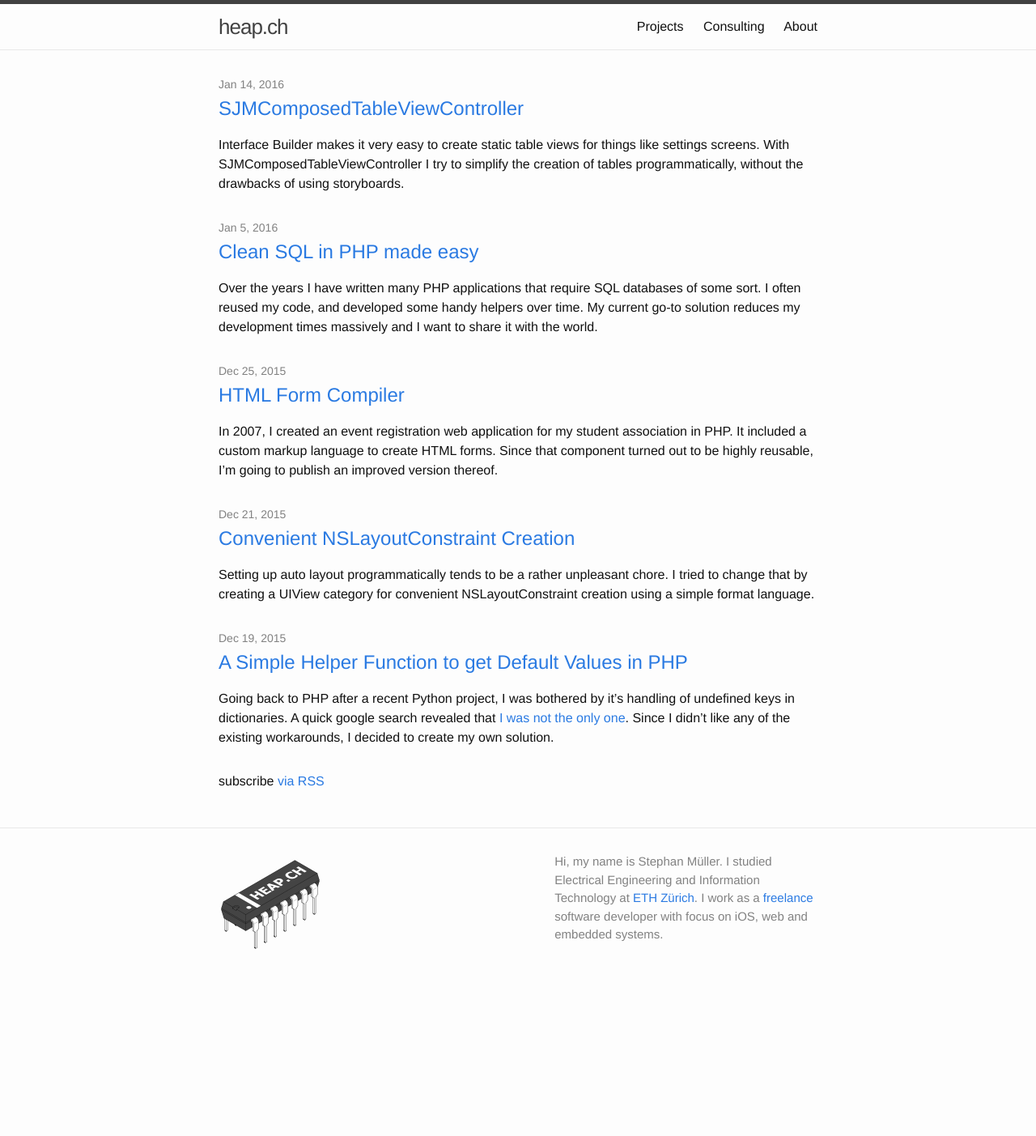
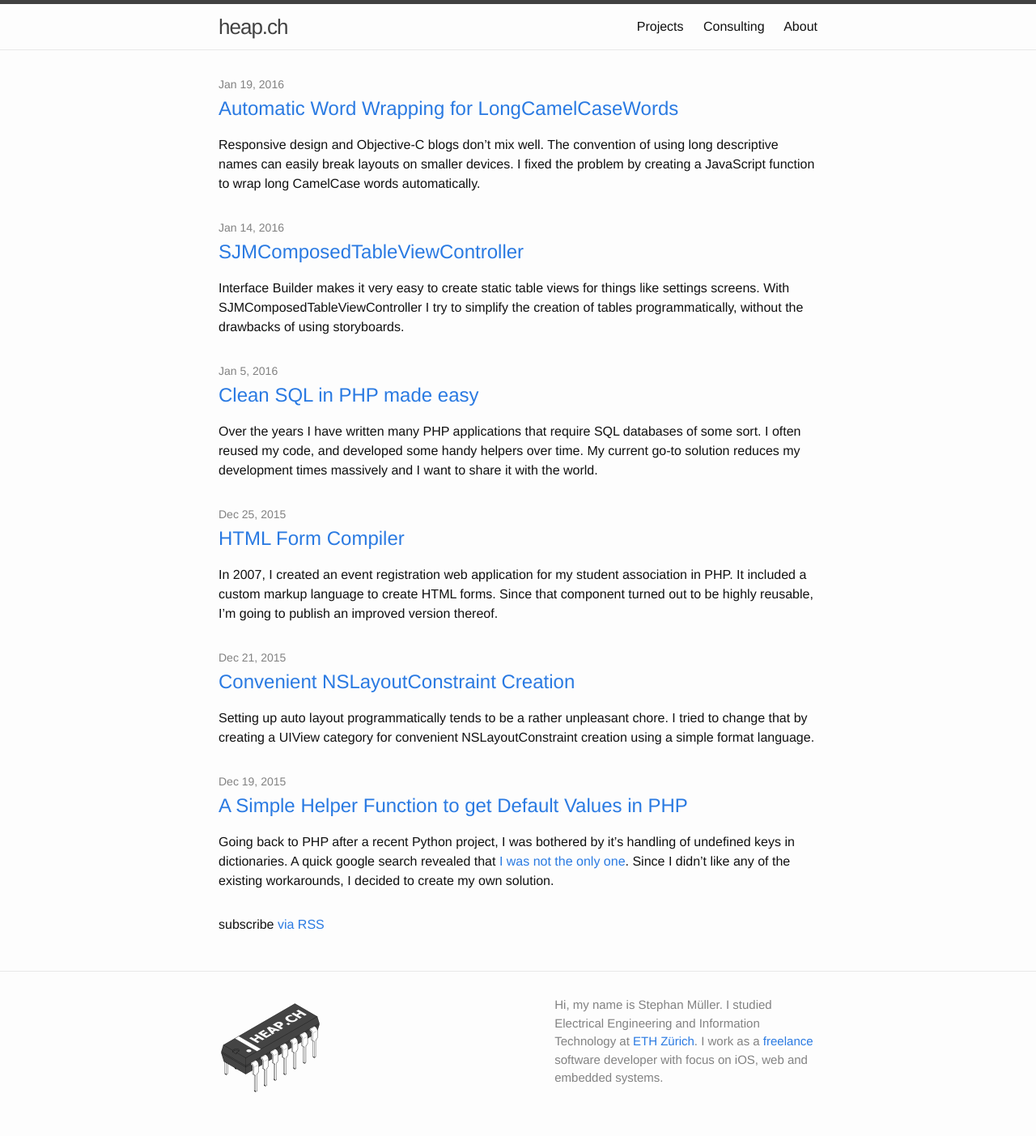
Before and after one commit to stepmuel/stepmuel.github.io, a Jekyll site: the page built from index.html, in a window 1280 px wide. Shown: the whole page at 81% size. Built offline with Jekyll 4.4.1, drawn with Linux system fonts in a browser that asks for light colours; before the commit the page ends 1226 px from its top, so only the background shows below that; part of the change alters nothing that is shown.

Commit message:
Adding blog post "Automatic Word Wrapping for LongCamelCaseWords"

```diff
--- a/_includes/head.html
+++ b/_includes/head.html
@@ -23,7 +23,7 @@
       for (node=node.firstChild; node; node=node.nextSibling){
         if (node.nodeType==Node.TEXT_NODE) {
           node.nodeValue = node.nodeValue.replace(/[\w:]{18,}/g, function(str) {
-            return str.replace(/:/g, ":\u200B").replace(/([a-z])([A-Z])/g, "$1\u200B$2");
+            return str.replace(/([a-z])([A-Z])/g, "$1\u200B$2");
           });
         } else {
           camelWrapUnicode(node);
--- /dev/null
+++ b/_posts/2016-01-19-camelwrap.md
@@ -0,0 +1,49 @@
+---
+layout: post
+title: "Automatic Word Wrapping for LongCamelCaseWords"
+date: 2016-01-19 21:52:11 +0100
+tags: javascript coding
+---
+
+Responsive design and Objective-C blogs don't mix well. The convention of using long descriptive names can easily break layouts on smaller devices. I fixed the problem by creating a JavaScript function to wrap long CamelCase words automatically.
+
+# Problem
+
+Since mobile phones account for huge parts of todays browsing, it is advised to make your website look good on narrow screens. A lot of websites use responsive design to automatically adjust the layout to be more usable when accessed from small devices. Menus get collapsed into [hamburger buttons](https://en.wikipedia.org/wiki/Hamburger_button), sidebars get stacked vertically and images are scaled to not exceed the screen width.
+
+A not yet generally solved case is the handling of long words, like URLs or variable names. They are usually part of the text content and can't be scaled individually like images. Text also needs to be large enough to be readable on small screens. If not handled properly, these long words will break your design and make your website scroll sideways.
+
+# Solutions
+
+The probably simplest solution is to use the CSS property `word-wrap: break-word;`. This will break words that run out of space, even if they don't contain any allowed break points. This approach has two problems: (1) A paragraph in the form of "shortWord longWord" will leave the short word on it's own line, creating a visually undesirable orphan and (2) the word will not wrap where it makes sense, but when space runs out, thus reducing readability and potentially creating widow letters that are left on their own new line.
+
+Optional word wraps can also be defined manually. This can be achieved by either inserting a `&#8203;` unicode character (Zero Width Space) or a `<wbr>` HTML tag (Word Break Opportunity) into the word. The unicode character will sometimes show up as a regular space when copying and pasting the word into a text editor, which is quite annoying when dealing with code. On the other hand, unicode works better in some use cases where using HTML tags is not supported. Both approaches might make the word harder to find in search engines.
+
+This blog is currently hosted on GitHub using [Jekyll](http://jekyllrb.com/). I write the articles in [MarkDown](https://daringfireball.net/projects/markdown/) and have little control over how the content is converted to HTML. While I can easily enter unicode characters and HTML tags in regular paragraphs, it's impossible to do so inside code segments where ampersands and angle brackets are converted HTML entities. Unfortunately, I'm occasionally writing about long Objective-C names and want to signal them being code by displaying them as such. It would work if I'd wrap them in `<code>` tags manually instead of using the regular syntax, but that would be much harder to type and the article would become dependent on its representation and template.
+
+Being dependent on the Jekyll setup on GitHub also limits my possibilities of server side automation. Adding additional text processing would also be rather complicated, since I could break the resulting HTML by for example modifying long words in URLs. I would need to either parse the MarkDown syntax or the resulting HTML code.
+
+# CamelWrap
+
+After recognizing the layout problems of my website on my phone and evaluating the solutions mentioned above, I came up with this relatively short JavaScript. To make all CamelCase words with 18 characters or longer wrappable, I simply add `camelWrap(document.body)` into the `onload` attribute of the `<body>` tag.
+
+{% highlight javascript %}
+function camelWrap(node) {
+  camelWrapUnicode(node);
+  node.innerHTML = node.innerHTML.replace(/\u200B/g, "<wbr>");
+}
+function camelWrapUnicode(node) {
+  for (node = node.firstChild; node; node = node.nextSibling){
+    if (node.nodeType==Node.TEXT_NODE) {
+      node.nodeValue = node.nodeValue.replace(/[\w:]{18,}/g, function(str) {
+        return str.replace(/([a-z])([A-Z])/g, "$1\u200B$2");
+      });
+    } else {
+      camelWrapUnicode(node);
+    }
+}
+{% endhighlight %}
+
+First, the function traverses all DOM text nodes and inserts a zero width space where appropriate. This modification already produces the desired visual result, but has the aforementioned problems with copy and paste. In a second pass, it replaces the unicode characters with the HTML tag. Doing the initial substitution on the HTML code directly would break links, and inserting the tag in the first pass would require a few more lines to modify the DOM tree. Using `innerHTML` might decrease site load speeds, but it is good enough for me.
+
+The resulting HTML might look something like `Camel<wbr>Case<wbr>Word`. Since the modification happens client side, search machines will still be able to find the initial string. If this site still uses the same code, its effect can be seen in the title when resizing the browser window.
```
